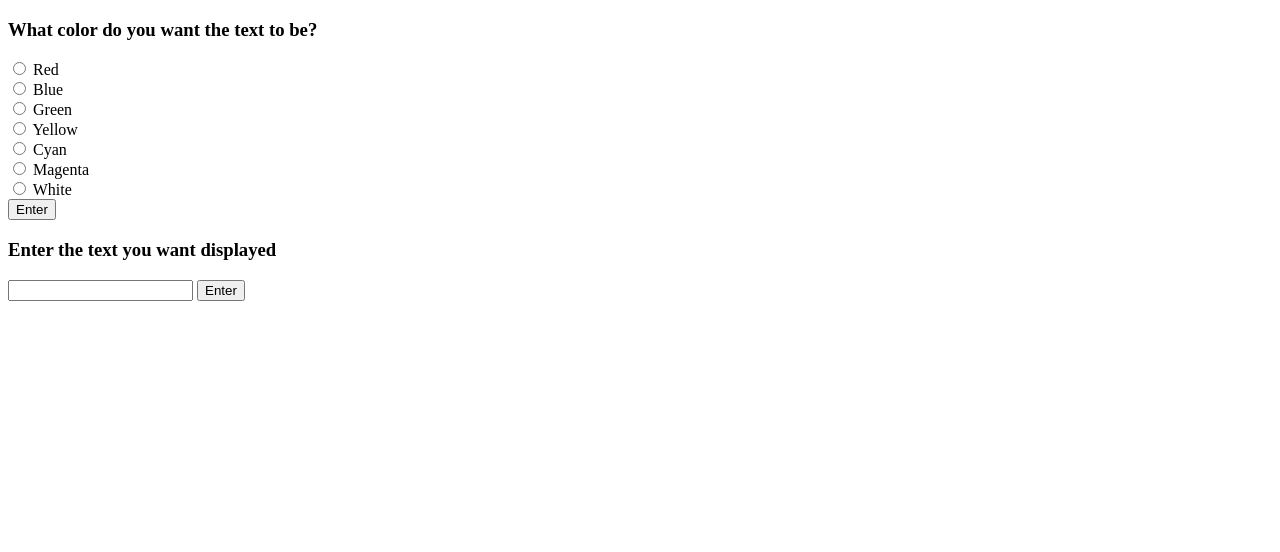
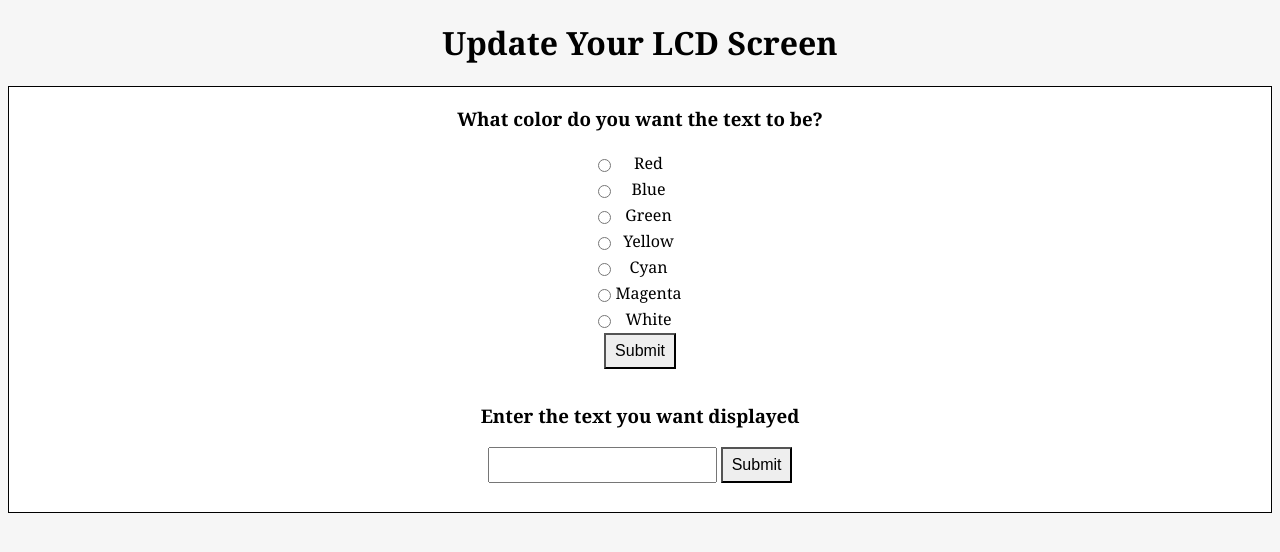
Before and after one commit to emmettneyman/PiLCD, a Flask app: page / in a window 1280 px wide. Shown: the top 552 px of the page. Run offline with Flask 2, Linux system fonts and the light colour scheme.

Commit message:
fixed color, new html

```diff
--- a/server.py
+++ b/server.py
@@ -4,20 +4,24 @@ from flask import render_template
 import os
 
 app = Flask(__name__)
-
+color = ""
 @app.route('/')
 def my_form():
 	return render_template("index.html")
 
 @app.route('/', methods=['GET', 'POST'])
 def my_form_post():
+	if 'color' in request.form:
+		global color
+		color = request.form['color']
+		print color
+		return render_template("index.html")
 	if 'program' in request.form:
 		text = request.form['program']
-        	os.system("python write_to_screen.py \"" + text + "\"")
-	if 'color' in request.form:
-		color = request.form['color']
-		os.system("python set_color.py \"" + color + "\"")
-	return render_template("index.html")
+		os.system("pkill -f write_to_screen.py")
+		os.system("python write_to_screen.py \"" + text + "\" " + color + " &")
+		return render_template("index.html")
 
 if __name__ == '__main__':
+	app.debug = True
 	app.run(host="0.0.0.0")
--- a/templates/index.html
+++ b/templates/index.html
@@ -1,22 +1,96 @@
 <!DOCTYPE html>
 <html lange="en">
-<body>
+<style type="text/css">
+  html {
+
+    background-color: #f6f6f6;
+	text-align: center;
+	}
+</style>
+<title>
+Update LCD Screen
+</title>
+
+<body style="font-family:Georgia;" >
+<style type="text/css">
+h1 {
+	text-align: center;
+	background-color: #f6f6f6;
+}
+</style>
+<h1 class="title" style="font-family:Georgia">
+Update Your LCD Screen
+</h1>
+	<style type="text/css">
+	div.container {
+		background-color: #ffffff;
+
+		margin-top: 10px;
+		border-style: solid;
+		border-width: 1px;
+		padding-bottom: 14px;
+	}
+	input.input-text {
+		font-size: 16px;
+        height: auto;
+        margin-bottom: 15px;
+        padding: 7px 9px;
+
+	}
+	button.buttons {
+	font-size: 16px;
+        height: auto;
+        margin-bottom: 15px;
+        padding: 7px 9px;
+    	background-color: #eeeeee;
+	}
+  </style>
+<div class="container">
 	<form action="." method="POST">
 	<h3>What color do you want the text to be?</h3>
-	  	<input type="radio" name="color" value="red"> Red<br>
-  		<input type="radio" name="color" value="blue"> Blue<br>
-  		<input type="radio" name="color" value="green"> Green<br>
-		<input type="radio" name="color" value="yellow"> Yellow<br>
-  		<input type="radio" name="color" value="cyan"> Cyan<br>
-		<input type="radio" name="color" value="magenta"> Magenta<br>
-  		<input type="radio" name="color" value="white"> White<br>
-		<input type="submit" name="color-form" value="Enter">
-	</form>
+
+	<div class="inputs">
+	<table align="center" style="margin: 0px auto;">
+<tr>
+    <td><input type="radio" name="color" value="red" style="vertical-align: middle; margin: 0px"></td>
+    <td>Red</td>
+</tr>
+<tr>
+    <td><input type="radio" name="color" value="blue" style="vertical-align: middle; margin: 0px"></td>
+    <td>Blue</td>
+</tr>
+<tr>
+    <td><input type="radio" name="color" value="green" style="vertical-align: middle; margin: 0px"></td>
+    <td>Green</td>
+</tr>
+<tr>
+    <td><input type="radio" name="color" value="yellow" style="vertical-align: middle; margin: 0px"></td>
+    <td>Yellow</td>
+</tr>
+<tr>
+    <td><input type="radio" name="color" value="cyan" style="vertical-align: middle; margin: 0px"></td>
+    <td>Cyan</td>
+</tr>
+<tr>
+    <td><input type="radio" name="color" value="magenta" style="vertical-align: middle; margin: 0px"></td>
+    <td>Magenta</td>
+</tr>
+<tr>
+    <td><input type="radio" name="color" value="white" style="vertical-align: middle; margin: 0px"></td>
+    <td>White</td>
+</tr>
+</table>
+        <button type="submit" class="buttons" name="color-form" value="Enter">Submit</button>
+		<!--input type="submit" name="color-form" value="Enter"-->
+	</div>
+	</form style="background-color: gray">
 	<h3>Enter the text you want displayed</h3>
 	</form>
 	<form action="." method="POST">
-		<input type="text" name="program">
-		<input type="submit" name="program-form" value="Enter">
+		<input type="text" class="input-text" name="program">
+		<button type="submit" class="buttons" name="program-form" value="Enter">Submit</button>
 	</form>
+</div>
 </body>
+
 </html>
```
Also changed, not shown: write_to_screen.py (+26 -7 lines).
